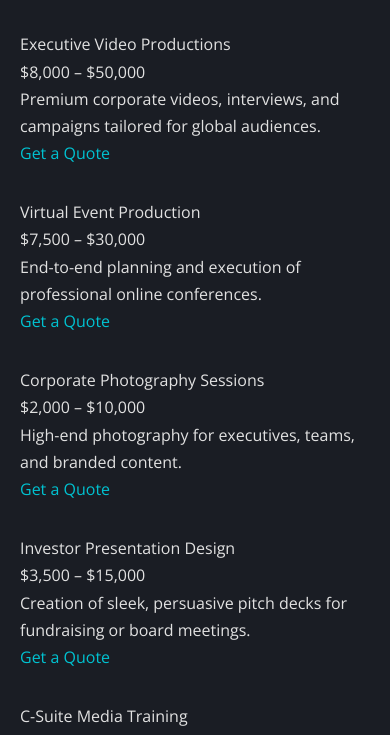
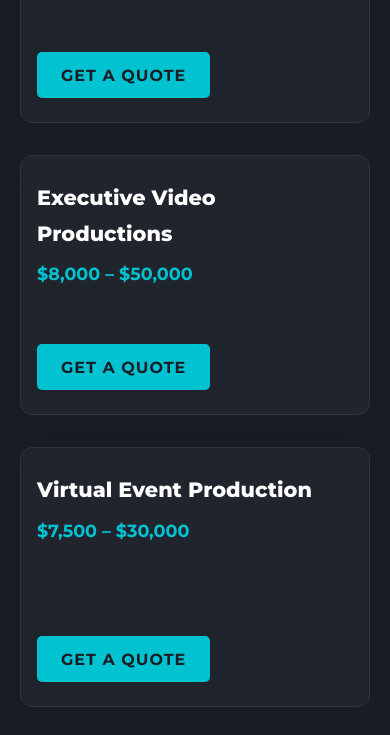
Before and after one commit to Lilshootve/jprodusa, a plain HTML site: page services.html in a window 390 px wide. Shown: the part 223-958 px from the top of the page. Drawn offline with nearby package versions, Linux system fonts and the light colour scheme.

Commit message:
fix: adapta estilos premium y responsivos para service-card y services-grid

```diff
--- a/assets/styles.css
+++ b/assets/styles.css
@@ -357,6 +357,85 @@ a:hover {
 	margin-top: auto;
 }
 
+.services-grid {
+	display: grid;
+	grid-template-columns: repeat(auto-fit, minmax(320px, 1fr));
+	gap: 2rem;
+	margin-top: 3rem;
+}
+
+.service-card {
+	background: var(--bg-alt);
+	border: 1px solid var(--border-color);
+	border-radius: 12px;
+	box-shadow: 0 4px 24px rgba(0,0,0,0.08);
+	padding: 2.5rem 2rem 2rem 2rem;
+	display: flex;
+	flex-direction: column;
+	justify-content: space-between;
+	transition: transform 0.3s cubic-bezier(.4,2,.6,1), box-shadow 0.3s;
+	position: relative;
+	min-height: 260px;
+}
+.service-card:hover {
+	transform: translateY(-10px) scale(1.03);
+	box-shadow: 0 12px 32px rgba(0,0,0,0.18);
+	border-color: var(--accent-color);
+}
+.service-title {
+	font-family: var(--font-heading);
+	font-size: 1.3rem;
+	font-weight: 800;
+	color: var(--primary-color);
+	margin-bottom: 0.5rem;
+}
+.service-price {
+	font-family: var(--font-heading);
+	font-size: 1.1rem;
+	color: var(--accent-color);
+	font-weight: 700;
+	margin-bottom: 1.2rem;
+}
+.service-desc {
+	font-size: 1rem;
+	color: var(--text-color);
+	margin-bottom: 1.5rem;
+	opacity: 0;
+	max-height: 0;
+	transition: opacity 0.4s, max-height 0.4s;
+	pointer-events: none;
+}
+.service-card:hover .service-desc,
+.service-card:focus-within .service-desc {
+	opacity: 1;
+	max-height: 200px;
+	pointer-events: auto;
+}
+.service-quote {
+	align-self: flex-start;
+	background: var(--accent-color);
+	color: var(--bg-color);
+	padding: 0.6em 1.5em;
+	border-radius: 5px;
+	font-size: 1rem;
+	font-family: var(--font-heading);
+	font-weight: 700;
+	text-transform: uppercase;
+	letter-spacing: 1px;
+	border: none;
+	transition: background 0.3s, color 0.3s, transform 0.2s;
+	box-shadow: 0 2px 8px rgba(0,0,0,0.08);
+	margin-top: auto;
+	margin-bottom: 0.5rem;
+	cursor: pointer;
+	text-decoration: none;
+}
+.service-quote:hover {
+	background: var(--primary-color);
+	color: var(--accent-color);
+	transform: translateY(-2px) scale(1.04);
+}
+
 /* --- Contact Page --- */
 .contact-grid {
 	display: grid;
@@ -474,4 +553,10 @@ a:hover {
 	.services-section h2 {
 		font-size: 2rem;
 	}
+	.services-grid {
+		grid-template-columns: 1fr;
+	}
+	.service-card {
+		padding: 1.5rem 1rem 1rem 1rem;
+	}
 }
```
